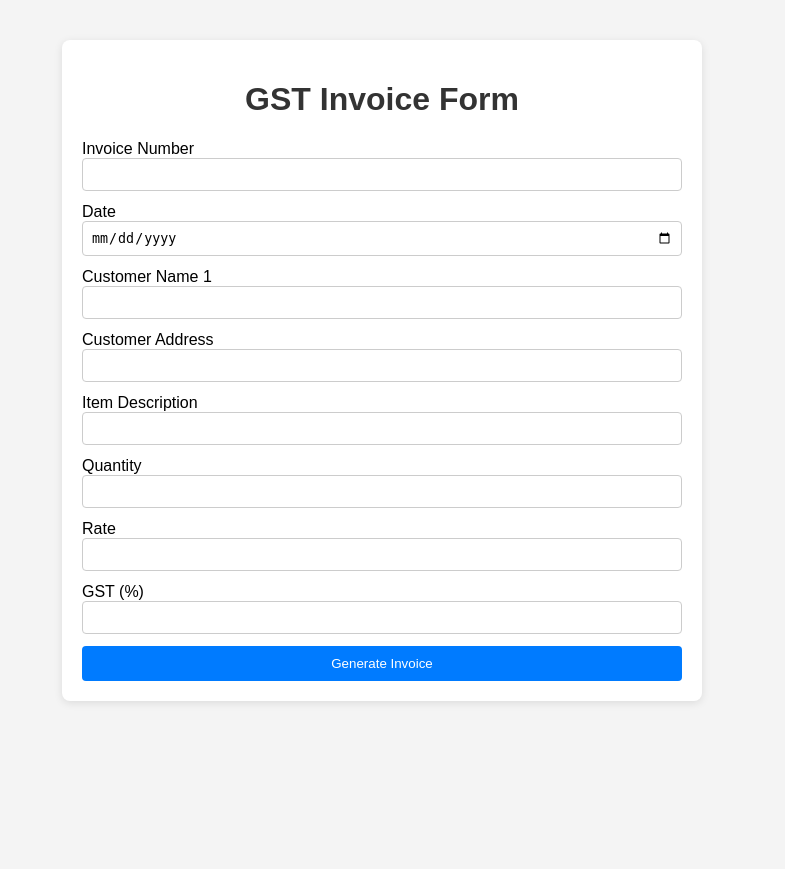
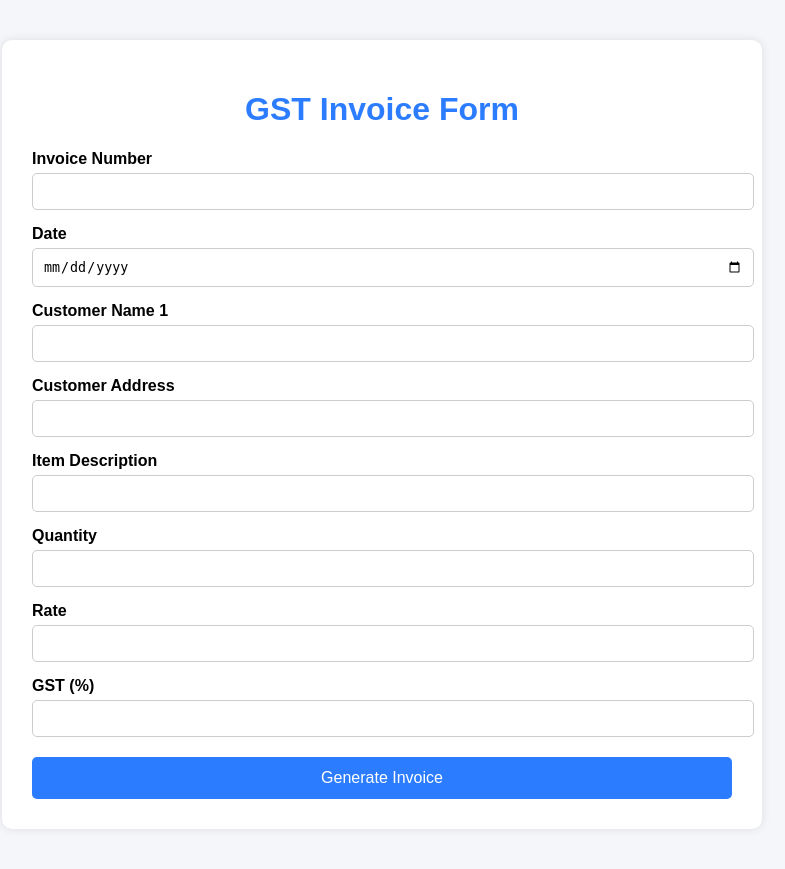
Before and after one commit to suchitra2019-sudo/Gen-al-tool, a Python web app: template templates/invoice.html in a window 1280 px wide. Shown: the whole page, without its empty margins (258-1043 px from the left). Before the commit the page ends 703 px from the top, so only its background shows below. Run offline with Jinja, Linux system fonts and the light colour scheme; the template is opened without the code that fills it, so the values that code supplies are empty.

Commit message:
Update style.css

```diff
--- a/static/style.css
+++ b/static/style.css
@@ -1,39 +1,134 @@
-body {
-    font-family: Arial, sans-serif;
-    background: #f4f4f4;
-    margin: 0;
-    padding: 0;
+body{
+    font-family: Arial, Helvetica, sans-serif;
+    background:#f4f6f9;
+    margin:0;
+    padding:0;
 }
-.container {
-    max-width: 600px;
-    margin: 40px auto;
-    background: #fff;
-    padding: 20px;
-    border-radius: 8px;
-    box-shadow: 0 2px 8px rgba(0,0,0,0.1);
+
+.container{
+    width:700px;
+    margin:40px auto;
+    background:white;
+    padding:30px;
+    border-radius:10px;
+    box-shadow:0 0 10px rgba(0,0,0,0.1);
 }
-h1 {
-    text-align: center;
-    color: #333;
+
+h1{
+    text-align:center;
+    color:#2b7cff;
 }
-form {
-    display: flex;
-    flex-direction: column;
+
+label{
+    display:block;
+    margin-top:15px;
+    font-weight:bold;
 }
-input, select {
-    margin-bottom: 12px;
-    padding: 8px;
-    border: 1px solid #ccc;
-    border-radius: 4px;
+
+input{
+    width:100%;
+    padding:10px;
+    margin-top:5px;
+    border:1px solid #ccc;
+    border-radius:5px;
 }
-button {
-    background: #007bff;
-    color: #fff;
-    border: none;
-    padding: 10px;
-    border-radius: 4px;
-    cursor: pointer;
+
+button{
+    margin-top:20px;
+    width:100%;
+    padding:12px;
+    background:#2b7cff;
+    color:white;
+    border:none;
+    border-radius:5px;
+    font-size:16px;
+    cursor:pointer;
 }
-button:hover {
-    background: #0056b3;
+
+button:hover{
+    background:#1e5ed9;
 }
+
+/* ---------- INVOICE PDF DESIGN ---------- */
+
+.invoice-box{
+    max-width:900px;
+    margin:auto;
+    padding:30px;
+    border:1px solid #eee;
+    font-size:14px;
+}
+
+.invoice-header{
+    display:flex;
+    justify-content:space-between;
+    margin-bottom:30px;
+}
+
+.company-name{
+    font-size:26px;
+    font-weight:bold;
+    color:#2b7cff;
+}
+
+.invoice-title{
+    font-size:24px;
+    font-weight:bold;
+}
+
+.invoice-details{
+    margin-top:10px;
+}
+
+.invoice-table{
+    width:100%;
+    border-collapse:collapse;
+    margin-top:20px;
+}
+
+.invoice-table th{
+    background:#2b7cff;
+    color:white;
+    padding:10px;
+    text-align:left;
+}
+
+.invoice-table td{
+    padding:10px;
+    border-bottom:1px solid #ddd;
+}
+
+.total-section{
+    margin-top:30px;
+    float:right;
+}
+
+.total-section table{
+    width:300px;
+}
+
+.total-section td{
+    padding:8px;
+}
+
+.total-section tr:last-child{
+    font-weight:bold;
+    font-size:16px;
+}
+
+.signature{
+    margin-top:80px;
+    text-align:right;
+}
+
+@media print{
+    body{
+        background:white;
+    }
+
+    .container{
+        box-shadow:none;
+        margin:0;
+        width:100%;
+    }
+}
```
